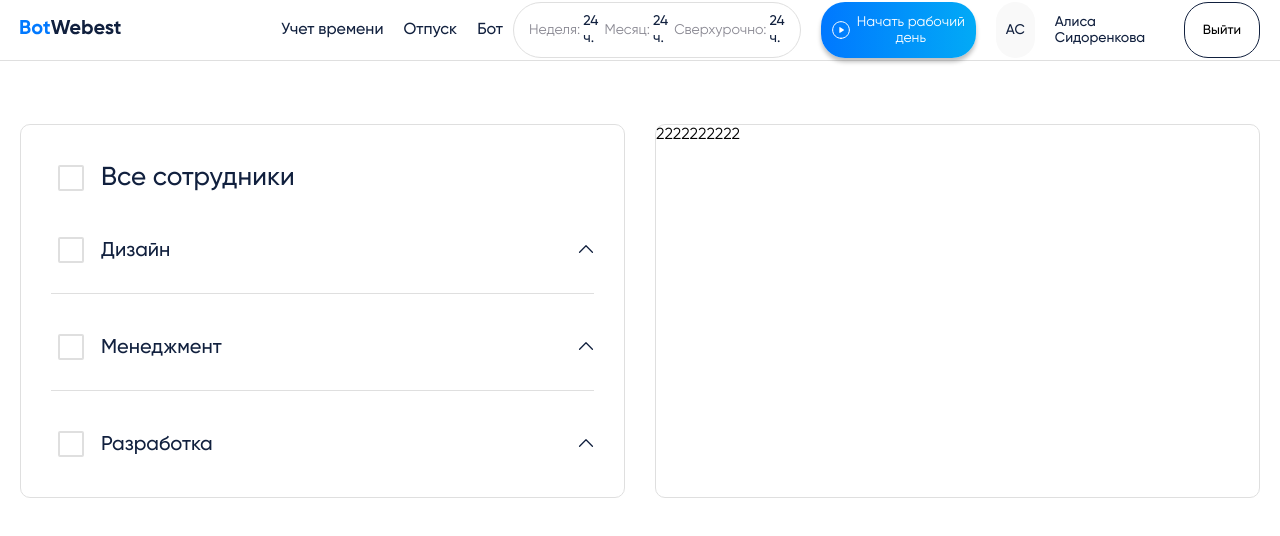
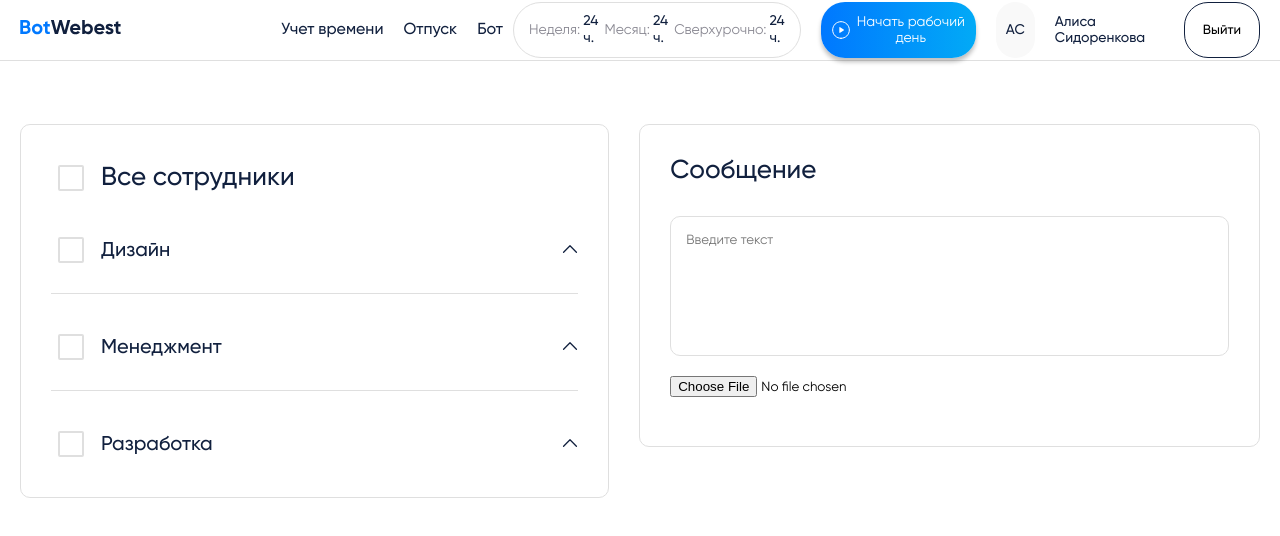
Before and after one commit to timazloy/Webest-bot, a Vue app: page /bot in a window 1280 px wide. Shown: the top 536 px of the page. Built offline with nearby package versions, Linux system fonts and the light colour scheme.

Commit message:
upd: textarea

```diff
--- a/src/pages/Bot.vue
+++ b/src/pages/Bot.vue
@@ -15,7 +15,16 @@
             @toggleOpen="toggleOpen"
         />
       </div>
-      <div class="bot-page__column">2222222222</div>
+      <div class="bot-page__column message-section">
+        <div class="message-section__title">Сообщение</div>
+        <div class="message-section__text-section text-section">
+          <textarea placeholder="Введите текст" class="text-section__textarea custom-textarea"></textarea>
+          <label>
+            <input type="file">
+          </label>
+        </div>
+        <button class="message-section__button-send"></button>
+      </div>
     </div>
   </div>
 
@@ -50,7 +59,7 @@ export default {
     }
   },
   methods: {
-    toggleOpen: function (index) {
+    toggleOpen(index) {
       this.employees = this.employees.map((item, i) => {
         if (index === i) {
           item.open = !item.open;
@@ -97,8 +106,16 @@ export default {
   }
 }
 
-.open {
+.message-section {
+  padding: 30px;
+  height: max-content;
 
+  &__title {
+    font-family: $ff-m;
+    font-size: 26px;
+    color: $primaryBlack;
+    margin-bottom: 30px;
+  }
 }
 
 .section-list {
@@ -107,4 +124,15 @@ export default {
   }
 
 }
+
+.text-section {
+  display: flex;
+  flex-direction: column;
+
+  &__textarea {
+    margin-bottom: 20px;
+    resize: none;
+    height: 140px;
+  }
+}
 </style>
--- a/src/scss/form/inputs.scss
+++ b/src/scss/form/inputs.scss
@@ -42,3 +42,9 @@
 .custom-checkbox>input:not(:disabled):not(:checked)+span:hover::before {
   border-color: #b3d7ff;
 }
+
+.custom-textarea {
+  border: 1px solid #DFDFDF;
+  border-radius: 10px;
+  padding: 15px;
+}
--- a/src/scss/global.scss
+++ b/src/scss/global.scss
@@ -13,3 +13,7 @@ button {
   border: none;
   background: none;
 }
+
+textarea {
+  outline: none;
+}
```
Also changed, not shown: public/img/clip.svg (added).
